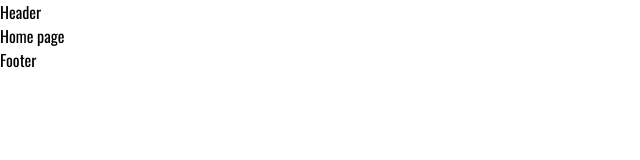
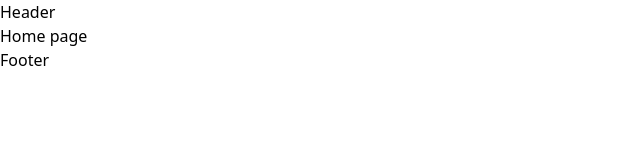
Before and after one commit to coolcrazyfox/Gym-WEBsite, a Next.js app: page / in a window 1280 px wide. Shown: the top 160 px of the page, without its empty margins (0-640 px from the left). Built offline with nearby package versions, Linux system fonts and the light colour scheme.

Commit message:
changes layout

```diff
--- a/app/layout.tsx
+++ b/app/layout.tsx
@@ -8,6 +8,11 @@ const oswald = Oswald({
   subsets: ["latin"],
   weight: ["200", "300", "400", "500", "600", "700"],
   variable: "--font-oswald",
+});
+const roboto = Roboto({
+  subsets: ["latin"],
+  weight: ["100", "300", "400", "500", "700", "900"],
+  variable: "--font-roboto",
 });
 
 export const metadata: Metadata = {
@@ -22,7 +27,7 @@ export default function RootLayout({
 }>) {
   return (
     <html lang="en">
-      <body className={oswald.className}>
+      <body className={`${oswald.variable}${roboto.variable}`}>
         <Header />
         {children}
         <Footer />
```
